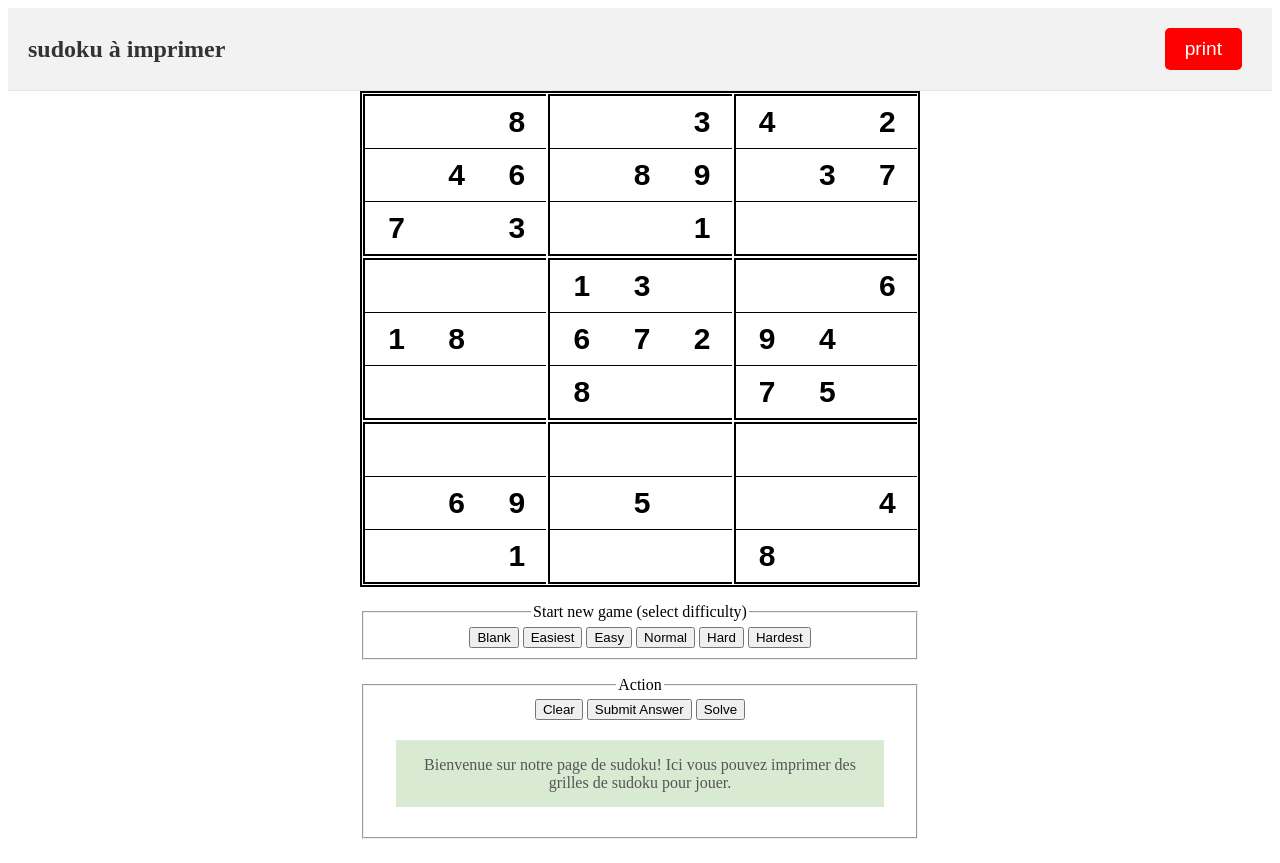
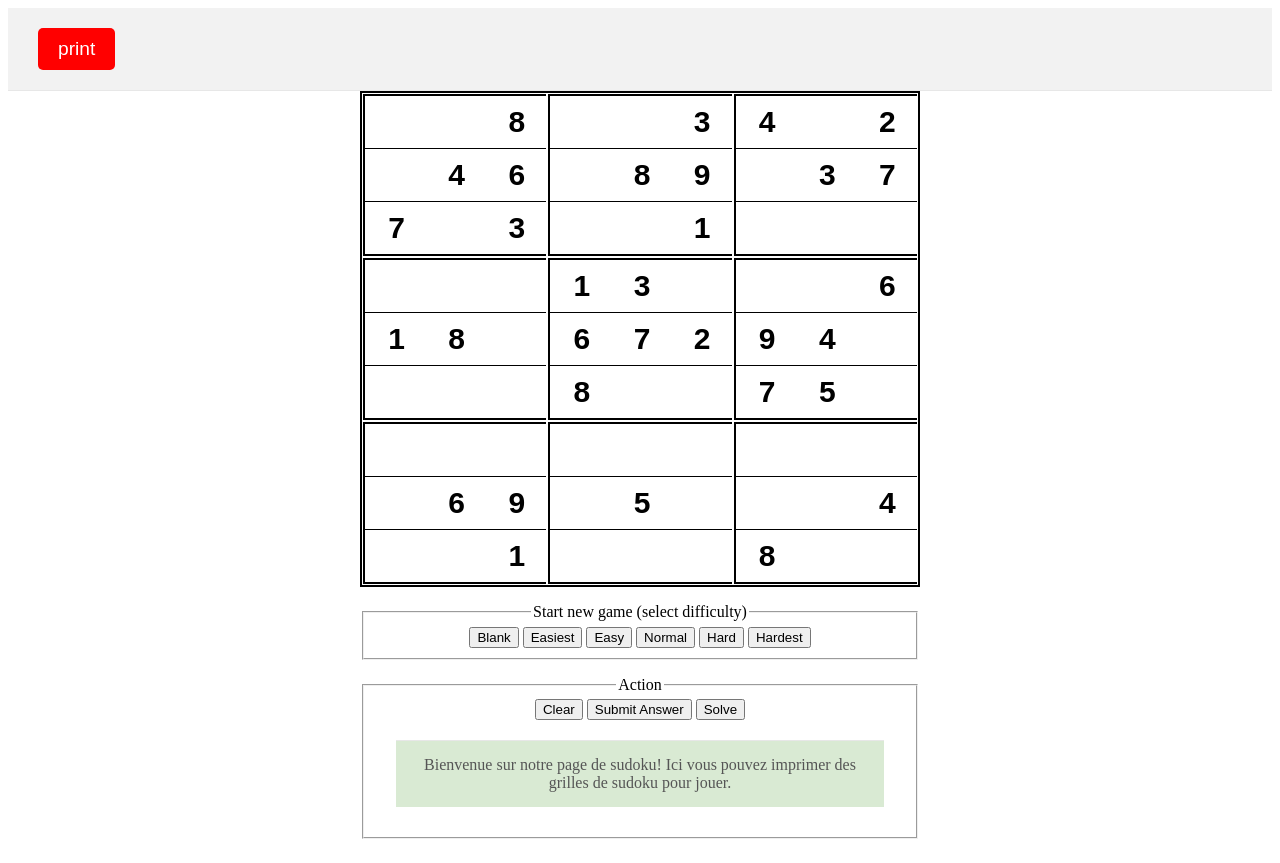
Before and after one commit to linyue7000/-, a plain HTML site: page index.html in a window 1280 px wide. Drawn offline with nearby package versions, Linux system fonts and the light colour scheme.

Commit message:
Update index.html

```diff
--- a/index.html
+++ b/index.html
@@ -1,5 +1,4 @@
 <!DOCTYPE html>
-
 <html>
  <head>
   <title>
@@ -9,13 +8,11 @@
  </head>
  <body>
   <header class="page-header">
-<div class="center-container"><div class="logo">
-    sudoku à imprimer
-   </div></div>
+
    <div class="print-button-container">
-<div class="center-container"><button class="print-button" onclick="printSudoku()">
+    <button class="print-button" onclick="printSudoku()">
      print
-    </button></div>
+    </button>
    </div>
   </header>
   <table class="sudoku-board">
```
Lines whose indentation alone changed are shown as unchanged.
